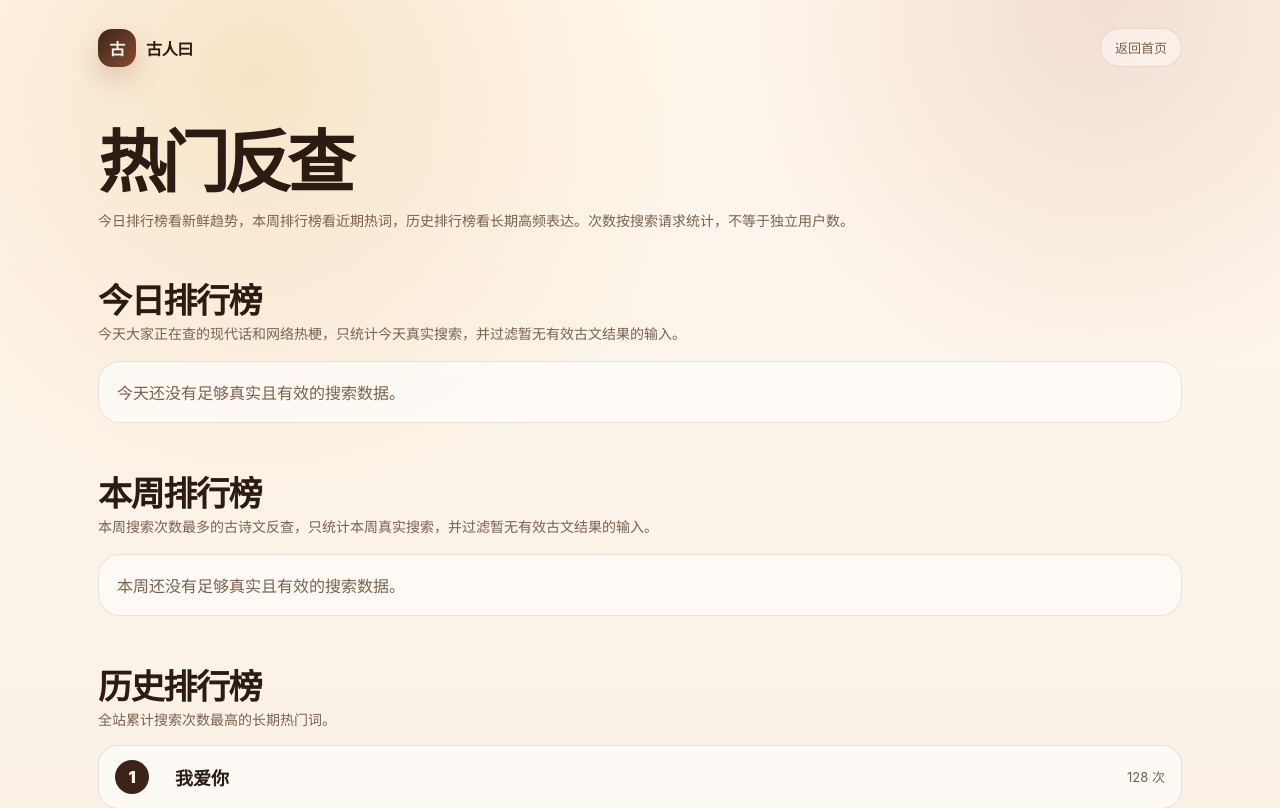
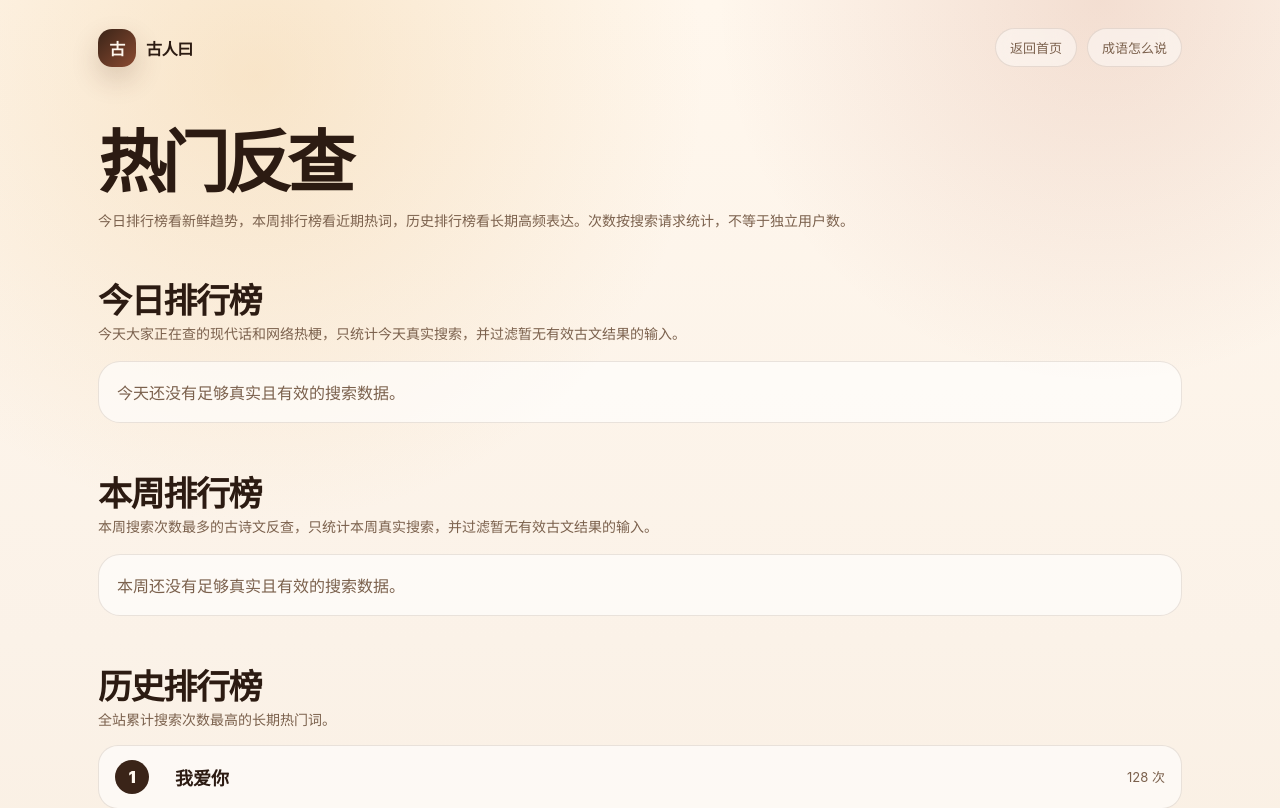
Before and after one commit to yandong2023/gu-ren-said, a Next.js app: page /hot in a window 1280 px wide. Shown: the top 808 px of the page. Built offline with nearby package versions, Linux system fonts and the light colour scheme.

Commit message:
Add Chengyu navigation to hot page

```diff
--- a/app/hot/page.tsx
+++ b/app/hot/page.tsx
@@ -64,7 +64,10 @@ export default async function HotPage() {
     <main className="shell">
       <nav className="nav" aria-label="主导航">
         <a className="brand" href="/"><span className="brand-mark">古</span><span>古人曰</span></a>
-        <a className="nav-pill" href="/">返回首页</a>
+        <div className="nav-actions">
+          <a className="nav-pill" href="/">返回首页</a>
+          <a className="nav-pill" href="/chengyu">成语怎么说</a>
+        </div>
       </nav>
 
       <section className="section-title hot-title">
```
